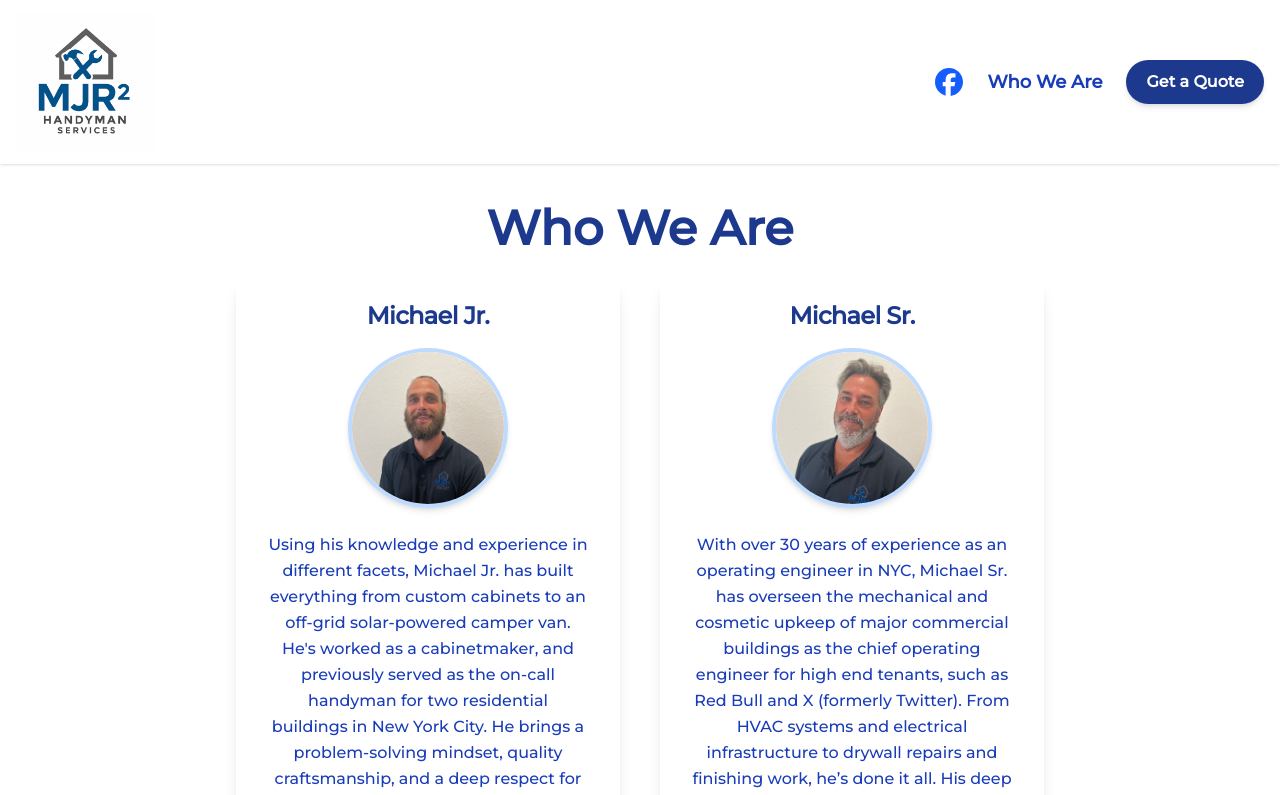
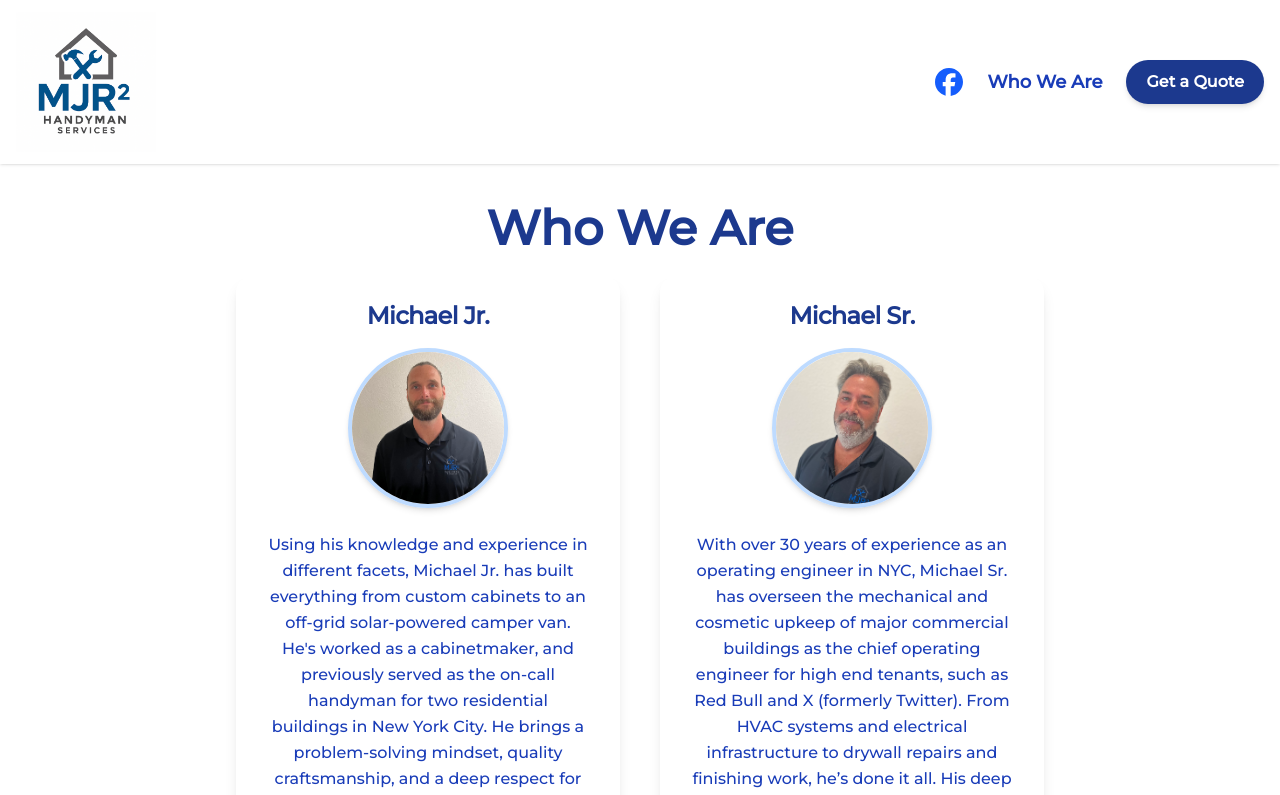
Before and after one commit to Michael-Riordan/mjr-handyman, a Next.js app: page /who-we-are in a window 1280 px wide. Shown: the top 795 px of the page. Built offline with nearby package versions, Linux system fonts and the light colour scheme.

Commit message:
change profile photo

```diff
--- a/src/app/who-we-are/page.tsx
+++ b/src/app/who-we-are/page.tsx
@@ -9,7 +9,7 @@ export default function WhoWeAre() {
             <section className="flex p-6 flex-col md:flex-row md:gap-10 sm:justify-self-center">
                 <ProfileCard
                     name="Michael Jr."
-                    image="/ProfileCardImages/meHero.jpg"
+                    image="/ProfileCardImages/mike-updated.jpg"
                     description={`Using his knowledge and experience in different facets, Michael Jr. has built everything from custom cabinets to an off-grid solar-powered camper van. He's worked as a cabinetmaker, and previously served as the on-call handyman for two residential buildings in New York City. He brings a problem-solving mindset, quality craftsmanship, and a deep respect for your home.`}
                 />
                 <ProfileCard
```
Also changed, not shown: public/ProfileCardImages/mike-updated.jpg (added).
